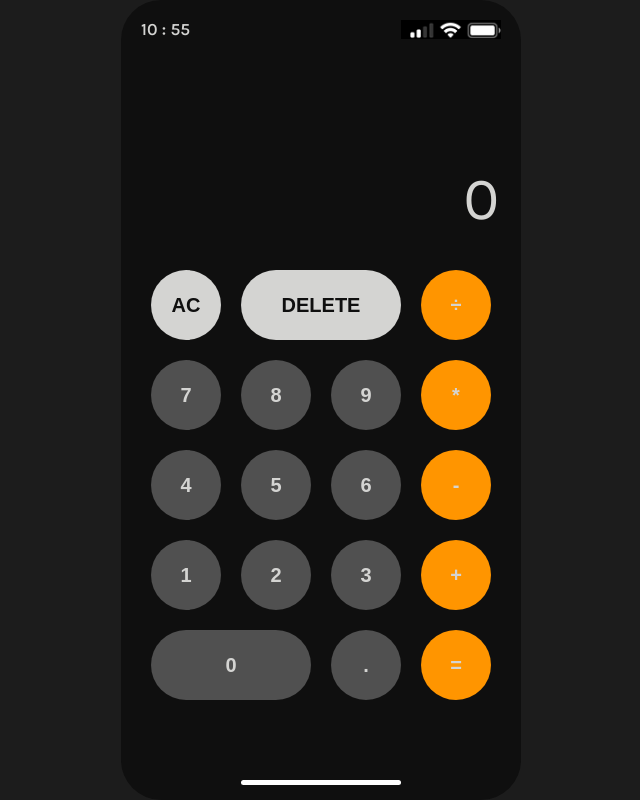
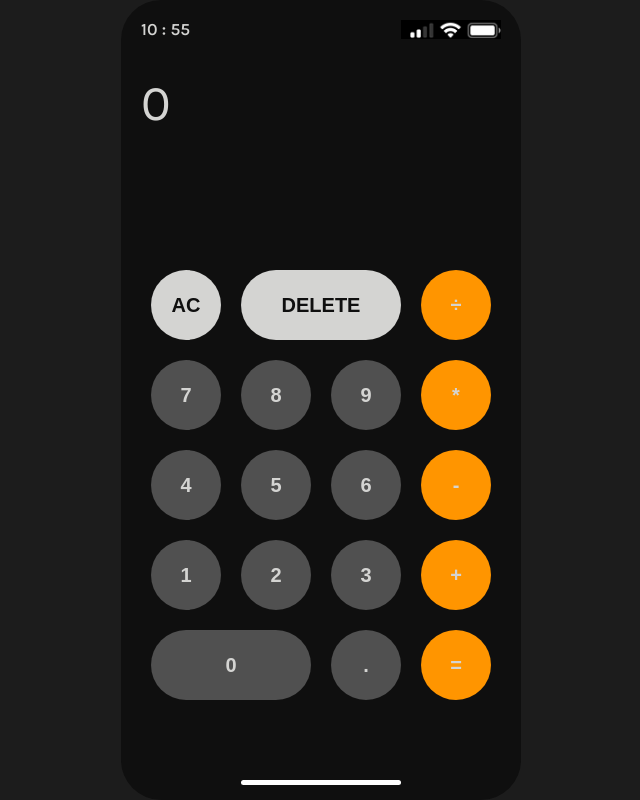
Before and after one commit to TibiBejan/30Days30Projects, a PHP site: page / in a window 1280 px wide. Shown: the whole page, without its empty margins (319-959 px from the left). Run offline with PHP 8.4, Linux system fonts and the light colour scheme.

Commit message:
Fixed CSS Bug

```diff
--- a/Project 16 - JS Calculator/css/main.css
+++ b/Project 16 - JS Calculator/css/main.css
@@ -183,8 +183,12 @@ body {
 }
 
 .calculator__display-textContent {
-  font-size: 6rem;
+  height: 100%;
+  width: 100%;
+  font-size: 5rem;
   letter-spacing: 0.2rem;
+  word-wrap: break-word;
+  word-break: break-all;
 }
 
 .calculator__buttons {
--- a/Project 16 - JS Calculator/sass/3_layout/_calculator.scss
+++ b/Project 16 - JS Calculator/sass/3_layout/_calculator.scss
@@ -46,8 +46,12 @@
 		overflow: hidden;
 
 		&-textContent {
-			font-size: 6rem;
+			height: 100%;
+			width: 100%;
+			font-size: 5rem;
 			letter-spacing: 0.2rem;
+			word-wrap: break-word;
+			word-break: break-all;
 		}
 	}
 
--- a/Project 16 - JS Calculator/script.js
+++ b/Project 16 - JS Calculator/script.js
@@ -62,7 +62,7 @@ class Calculator {
                 calculation = prev * current;
                 break;
             case '÷':
-                calculation = prev / current;
+                calculation =  prev / current;
                 break;
             default:
                 return;
```
